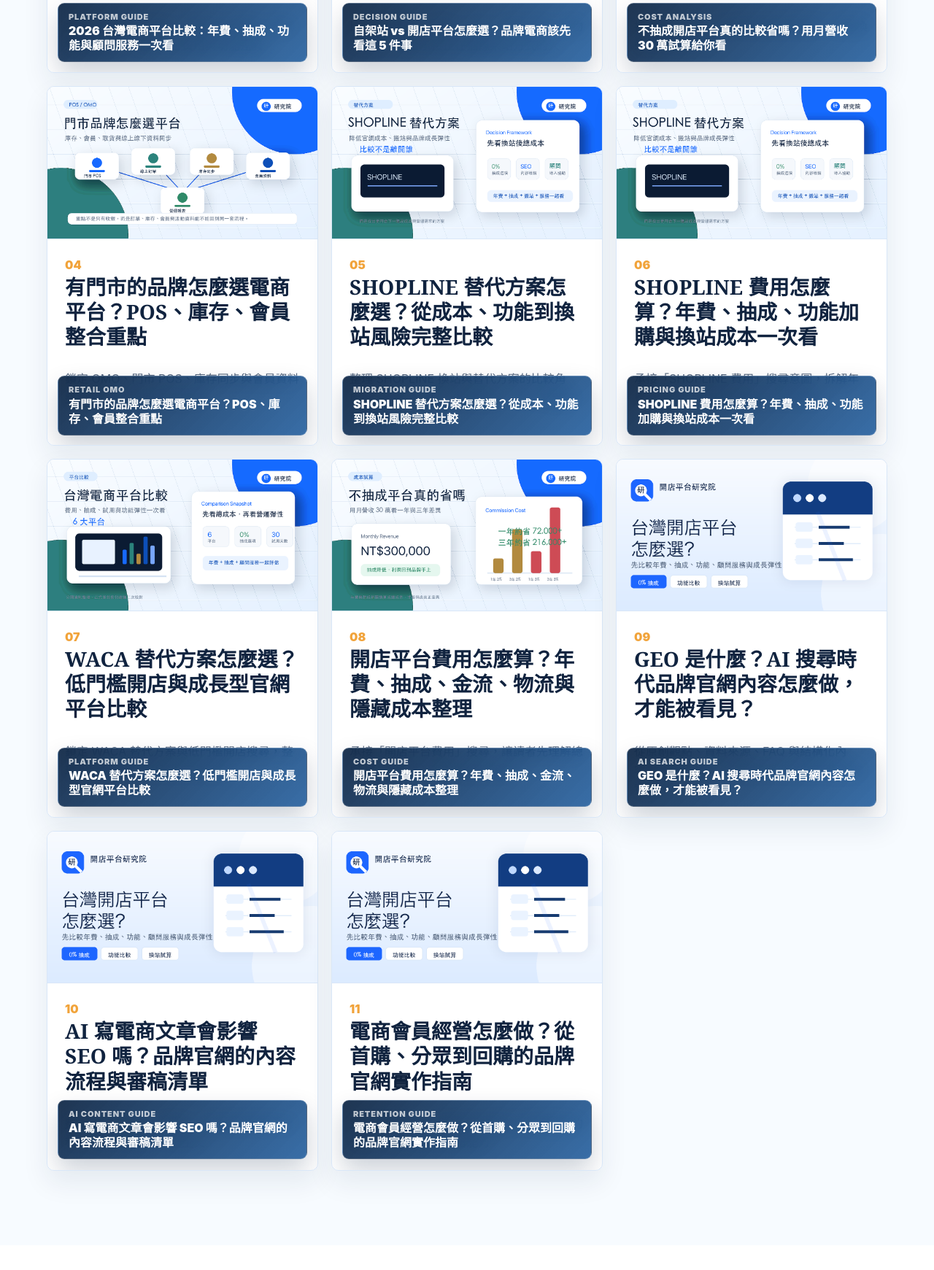
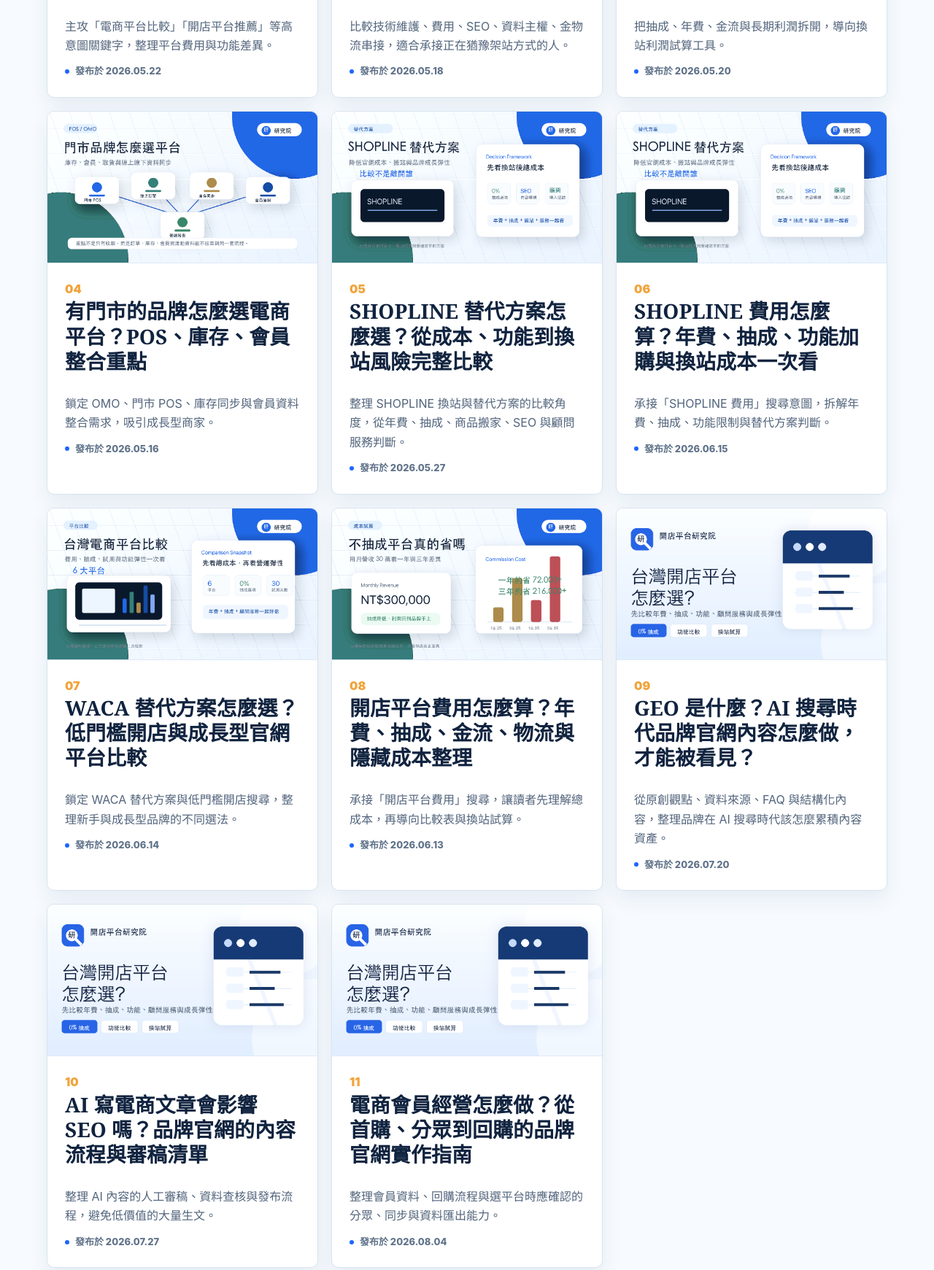
Before and after one commit to andy08758/ecommerce-platform-lab, a plain HTML site: page index.html in a window 1280 px wide. Shown: the part 7997-9738 px from the top of the page at 73% size. Drawn offline with Linux system fonts and the light colour scheme.

Commit message:
Polish article cards and publication dates

```diff
--- a/index.html
+++ b/index.html
@@ -339,80 +339,80 @@
         </div>
         <article>
           <img src="assets/articles/platform-comparison-cover.png" alt="台灣電商平台比較封面圖" loading="lazy" />
-          <div class="cover-label"><small>Platform Guide</small><strong>2026 台灣電商平台比較：年費、抽成、功能與顧問服務一次看</strong></div>
           <span>01</span>
           <h3><a href="articles/ecommerce-platform-comparison-2026.html">2026 台灣電商平台比較：年費、抽成、功能與顧問服務一次看</a></h3>
           <p>主攻「電商平台比較」「開店平台推薦」等高意圖關鍵字，整理平台費用與功能差異。</p>
+          <div class="card-meta"><time datetime="2026-05-22">發布於 2026.05.22</time></div>
         </article>
         <article>
           <img src="assets/articles/self-hosted-cover.png" alt="自架站與開店平台比較封面圖" loading="lazy" />
-          <div class="cover-label"><small>Decision Guide</small><strong>自架站 vs 開店平台怎麼選？品牌電商該先看這 5 件事</strong></div>
           <span>02</span>
           <h3><a href="articles/self-hosted-vs-saas-platform.html">自架站 vs 開店平台怎麼選？品牌電商該先看這 5 件事</a></h3>
           <p>比較技術維護、費用、SEO、資料主權、金物流串接，適合承接正在猶豫架站方式的人。</p>
+          <div class="card-meta"><time datetime="2026-05-18">發布於 2026.05.18</time></div>
         </article>
         <article>
           <img src="assets/articles/no-commission-cover.png" alt="不抽成開店平台成本試算封面圖" loading="lazy" />
-          <div class="cover-label"><small>Cost Analysis</small><strong>不抽成開店平台真的比較省嗎？用月營收 30 萬試算給你看</strong></div>
           <span>03</span>
           <h3><a href="articles/no-commission-platform-savings.html">不抽成開店平台真的比較省嗎？用月營收 30 萬試算給你看</a></h3>
           <p>把抽成、年費、金流與長期利潤拆開，導向換站利潤試算工具。</p>
+          <div class="card-meta"><time datetime="2026-05-20">發布於 2026.05.20</time></div>
         </article>
         <article>
           <img src="assets/articles/pos-omo-cover.png" alt="門市 POS 與 OMO 電商平台封面圖" loading="lazy" />
-          <div class="cover-label"><small>Retail OMO</small><strong>有門市的品牌怎麼選電商平台？POS、庫存、會員整合重點</strong></div>
           <span>04</span>
           <h3><a href="articles/pos-omo-ecommerce-platform.html">有門市的品牌怎麼選電商平台？POS、庫存、會員整合重點</a></h3>
           <p>鎖定 OMO、門市 POS、庫存同步與會員資料整合需求，吸引成長型商家。</p>
+          <div class="card-meta"><time datetime="2026-05-16">發布於 2026.05.16</time></div>
         </article>
         <article>
           <img src="assets/articles/shopline-alternative-cover.png" alt="SHOPLINE 替代方案選擇指南封面圖" loading="lazy" />
-          <div class="cover-label"><small>Migration Guide</small><strong>SHOPLINE 替代方案怎麼選？從成本、功能到換站風險完整比較</strong></div>
           <span>05</span>
           <h3><a href="articles/shopline-alternative-bvshop.html">SHOPLINE 替代方案怎麼選？從成本、功能到換站風險完整比較</a></h3>
           <p>整理 SHOPLINE 換站與替代方案的比較角度，從年費、抽成、商品搬家、SEO 與顧問服務判斷。</p>
+          <div class="card-meta"><time datetime="2026-05-27">發布於 2026.05.27</time></div>
         </article>
         <article>
           <img src="assets/articles/shopline-alternative-cover.png" alt="SHOPLINE 費用分析封面圖" loading="lazy" />
-          <div class="cover-label"><small>Pricing Guide</small><strong>SHOPLINE 費用怎麼算？年費、抽成、功能加購與換站成本一次看</strong></div>
           <span>06</span>
           <h3><a href="articles/shopline-pricing-cost.html">SHOPLINE 費用怎麼算？年費、抽成、功能加購與換站成本一次看</a></h3>
           <p>承接「SHOPLINE 費用」搜尋意圖，拆解年費、抽成、功能限制與替代方案判斷。</p>
+          <div class="card-meta"><time datetime="2026-06-15">發布於 2026.06.15</time></div>
         </article>
         <article>
           <img src="assets/articles/platform-comparison-cover.png" alt="WACA 替代方案比較封面圖" loading="lazy" />
-          <div class="cover-label"><small>Platform Guide</small><strong>WACA 替代方案怎麼選？低門檻開店與成長型官網平台比較</strong></div>
           <span>07</span>
           <h3><a href="articles/waca-alternative-platform.html">WACA 替代方案怎麼選？低門檻開店與成長型官網平台比較</a></h3>
           <p>鎖定 WACA 替代方案與低門檻開店搜尋，整理新手與成長型品牌的不同選法。</p>
+          <div class="card-meta"><time datetime="2026-06-14">發布於 2026.06.14</time></div>
         </article>
         <article>
           <img src="assets/articles/no-commission-cover.png" alt="開店平台費用整理封面圖" loading="lazy" />
-          <div class="cover-label"><small>Cost Guide</small><strong>開店平台費用怎麼算？年費、抽成、金流、物流與隱藏成本整理</strong></div>
           <span>08</span>
           <h3><a href="articles/ecommerce-platform-fees-guide.html">開店平台費用怎麼算？年費、抽成、金流、物流與隱藏成本整理</a></h3>
           <p>承接「開店平台費用」搜尋，讓讀者先理解總成本，再導向比較表與換站試算。</p>
+          <div class="card-meta"><time datetime="2026-06-13">發布於 2026.06.13</time></div>
         </article>
         <article>
           <img src="assets/og-image.png" alt="GEO 與 AI 搜尋品牌內容策略封面圖" loading="lazy" />
-          <div class="cover-label"><small>AI Search Guide</small><strong>GEO 是什麼？AI 搜尋時代品牌官網內容怎麼做，才能被看見？</strong></div>
           <span>09</span>
           <h3><a href="articles/geo-ai-search-brand-content.html">GEO 是什麼？AI 搜尋時代品牌官網內容怎麼做，才能被看見？</a></h3>
           <p>從原創觀點、資料來源、FAQ 與結構化內容，整理品牌在 AI 搜尋時代該怎麼累積內容資產。</p>
+          <div class="card-meta"><time datetime="2026-07-20">發布於 2026.07.20</time></div>
         </article>
         <article>
           <img src="assets/og-image.png" alt="AI 電商內容與 SEO 審稿流程封面圖" loading="lazy" />
-          <div class="cover-label"><small>AI Content Guide</small><strong>AI 寫電商文章會影響 SEO 嗎？品牌官網的內容流程與審稿清單</strong></div>
           <span>10</span>
           <h3><a href="articles/ai-content-ecommerce-seo.html">AI 寫電商文章會影響 SEO 嗎？品牌官網的內容流程與審稿清單</a></h3>
           <p>整理 AI 內容的人工審稿、資料查核與發布流程，避免低價值的大量生文。</p>
+          <div class="card-meta"><time datetime="2026-07-27">發布於 2026.07.27</time></div>
         </article>
         <article>
           <img src="assets/og-image.png" alt="電商會員經營與回購流程封面圖" loading="lazy" />
-          <div class="cover-label"><small>Retention Guide</small><strong>電商會員經營怎麼做？從首購、分眾到回購的品牌官網實作指南</strong></div>
           <span>11</span>
           <h3><a href="articles/ecommerce-member-retention-guide.html">電商會員經營怎麼做？從首購、分眾到回購的品牌官網實作指南</a></h3>
           <p>整理會員資料、回購流程與選平台時應確認的分眾、同步與資料匯出能力。</p>
+          <div class="card-meta"><time datetime="2026-08-04">發布於 2026.08.04</time></div>
         </article>
       </section>
 
--- a/styles.css
+++ b/styles.css
@@ -976,6 +976,15 @@ tr:last-child td {
   position: relative;
   overflow: hidden;
   padding: 0;
+  border-color: #d9e3ef;
+  box-shadow: 0 12px 28px rgba(13, 46, 86, 0.08);
+  transition: transform 180ms ease, box-shadow 180ms ease, border-color 180ms ease;
+}
+
+.content-grid article:hover {
+  transform: translateY(-4px);
+  border-color: #a9c6e5;
+  box-shadow: 0 18px 36px rgba(13, 46, 86, 0.14);
 }
 
 .content-grid article img {
@@ -984,6 +993,13 @@ tr:last-child td {
   aspect-ratio: 16 / 9;
   object-fit: cover;
   border-bottom: 1px solid var(--line);
+  filter: saturate(0.82) contrast(1.03);
+  transition: transform 220ms ease, filter 220ms ease;
+}
+
+.content-grid article:hover img {
+  filter: saturate(0.98) contrast(1.04);
+  transform: scale(1.025);
 }
 
 .content-grid article span,
@@ -1001,7 +1017,32 @@ tr:last-child td {
 }
 
 .content-grid article p {
-  margin-bottom: 24px;
+  margin-bottom: 12px;
+}
+
+.content-grid article h3 a::after {
+  position: absolute;
+  z-index: 3;
+  inset: 0;
+  content: "";
+}
+
+.card-meta {
+  display: flex;
+  align-items: center;
+  gap: 8px;
+  margin: 0 24px 24px;
+  color: #60738a;
+  font-size: 13px;
+  font-weight: 800;
+}
+
+.card-meta::before {
+  width: 6px;
+  height: 6px;
+  border-radius: 50%;
+  background: var(--blue);
+  content: "";
 }
 
 .cover-label {
@@ -1010,7 +1051,7 @@ tr:last-child td {
   bottom: 14px;
   left: 14px;
   z-index: 2;
-  display: grid;
+  display: none;
   gap: 3px;
   max-width: none;
   padding: 12px 14px;
@@ -1350,6 +1391,15 @@ footer p {
   right: 22px;
   max-width: none;
   padding: 16px 18px;
+}
+
+.article-cover::after {
+  position: absolute;
+  inset: auto 0 0;
+  height: 18%;
+  background: linear-gradient(transparent, rgba(8, 35, 67, 0.12));
+  content: "";
+  pointer-events: none;
 }
 
 .article-cover .cover-label strong {
```
Also changed, not shown: articles/ai-content-ecommerce-seo.html (+1 -1 lines), articles/ecommerce-member-retention-guide.html (+1 -1 lines), articles/ecommerce-platform-comparison-2026.html (+1 -1 lines), articles/ecommerce-platform-fees-guide.html (+1 -1 lines), articles/geo-ai-search-brand-content.html (+1 -1 lines), articles/no-commission-platform-savings.html (+1 -1 lines), articles/pos-omo-ecommerce-platform.html (+1 -1 lines), articles/self-hosted-vs-saas-platform.html (+1 -1 lines), articles/shopline-alternative-bvshop.html (+1 -1 lines), articles/shopline-pricing-cost.html (+1 -1 lines), articles/waca-alternative-platform.html (+1 -1 lines).
